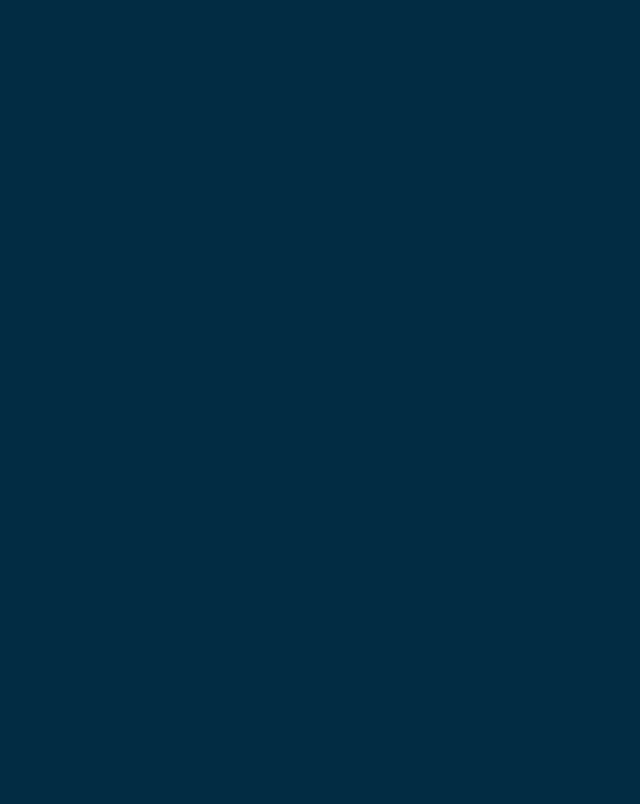
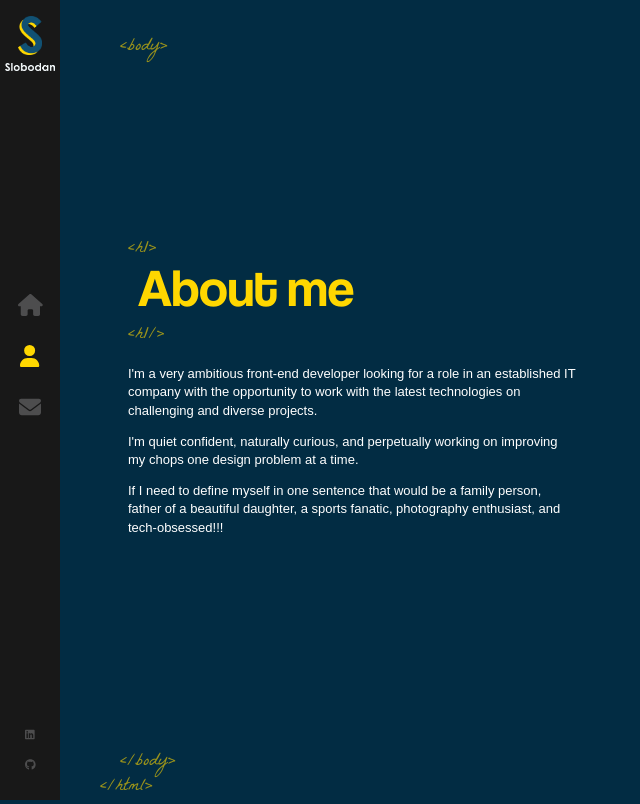
Before and after one commit to JMNagy/portfolio-react, a React (Create React App) app: page /about in a window 1280 px wide. Before the commit this address had no page. Shown: the whole page, without its empty margins (0-640 px from the left). Built offline with nearby package versions, Linux system fonts and the light colour scheme.

Commit message:
Filled in about page and set style/animations.

```diff
--- a/src/App.js
+++ b/src/App.js
@@ -2,6 +2,7 @@ import './App.scss'
 import { Routes, Route } from 'react-router-dom'
 import Layout from './components/Layout'
 import Home from './components/Home'
+import About from './components/About'
 
 function App() {
   return (
@@ -9,6 +10,7 @@ function App() {
       <Routes>
         <Route path="/" element={<Layout />}>
           <Route index element={<Home />} />
+          <Route path="about" index element={<About />} />
         </Route>
       </Routes>
     </>
--- /dev/null
+++ b/src/components/About/index.js
@@ -0,0 +1,43 @@
+import './index.scss'
+import AnimatedLetters from '../AnimatedLetters'
+import { useEffect, useState } from 'react'
+
+const About = () => {
+  const [letterClass, setLetterClass] = useState('text-animate')
+
+  useEffect(() => {
+    setTimeout(() => {
+      setLetterClass('text-animate-hover')
+    }, 3000)
+  }, [])
+
+  return (
+    <div className="container about-page">
+      <div className="text-zone">
+        <h1>
+          <AnimatedLetters
+            letterClass={letterClass}
+            strArray={['A', 'b', 'o', 'u', 't', ' ', 'm', 'e']}
+            idx={15}
+          />
+        </h1>
+        <p>
+          I'm a very ambitious front-end developer looking for a role in an
+          established IT company with the opportunity to work with the latest
+          technologies on challenging and diverse projects.
+        </p>
+        <p align="LEFT">
+          I'm quiet confident, naturally curious, and perpetually working on
+          improving my chops one design problem at a time.
+        </p>
+        <p>
+          If I need to define myself in one sentence that would be a family
+          person, father of a beautiful daughter, a sports fanatic, photography
+          enthusiast, and tech-obsessed!!!
+        </p>
+      </div>
+    </div>
+  )
+}
+
+export default About
--- a/src/components/Layout/index.scss
+++ b/src/components/Layout/index.scss
@@ -37,3 +37,76 @@
   animation: fadeIn 1s forwards;
   animation-delay: 1s;
 }
+
+.about-page {
+  .text-zone {
+    position: absolute;
+    left: 10%;
+    top: 50%;
+    transform: translateY(-50%);
+    width: 35%;
+    vertical-align: middle;
+    display: table-cell;
+    max-height: 90%;
+
+    h1 {
+      font-size: 53px;
+      font-family: 'Coolvetica';
+      color: #ffd700;
+      font-weight: 400;
+      margin-top: 0;
+      position: relative;
+      margin-bottom: 40px;
+      left: 10px;
+
+      &:before {
+        content: '<h1>';
+        font-family: 'La Belle Aurore', cursive;
+        color: #ffd700;
+        font-size: 18px;
+        position: absolute;
+        margin-top: -10px;
+        left: -10px;
+        opacity: 0.6;
+        line-height: 18px;
+      }
+
+      &:after {
+        content: '<h1/>';
+        font-family: 'La Belle Aurore', cursive;
+        color: #ffd700;
+        font-size: 18px;
+        line-height: 18px;
+        position: absolute;
+        left: -30px;
+        bottom: -20px;
+        margin-left: 20px;
+        opacity: 0.6;
+      }
+    }
+
+    p {
+      font-size: 13px;
+      color: #fff;
+      font-family: sans-serif;
+      font-weight: 300;
+      max-width: fit-content;
+      animation: pulse 1s;
+      &:nth-of-type(1) {
+        animation-delay: 1.1s;
+      }
+      &:nth-of-type(2) {
+        animation-delay: 1.2s;
+      }
+      &:nth-of-type(3) {
+        animation-delay: 1.3s;
+      }
+    }
+  }
+
+  .text-animate-hover {
+    &:hover {
+      color: #fff;
+    }
+  }
+}
```
Also changed, not shown: src/components/About/index.scss (added).
